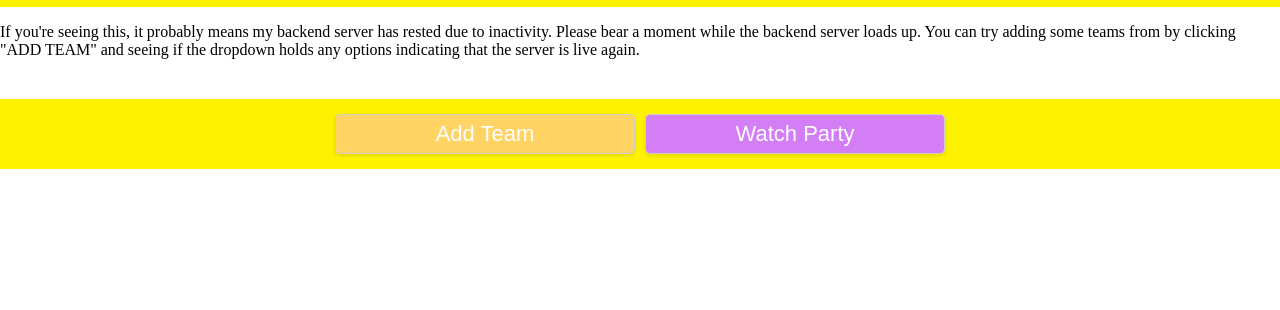
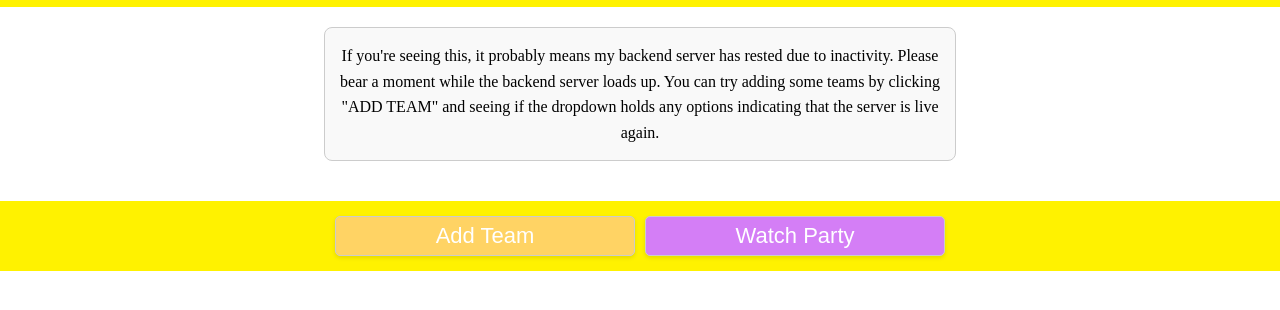
Before and after one commit to voltro33/TeamBookV2, a plain HTML site: page index.html in a window 1280 px wide. Shown: the part 150-460 px from the top of the page. Drawn offline with Linux system fonts and the light colour scheme.

Commit message:
Update index.html
made the p tag aligned and fitted.

```diff
--- a/index.html
+++ b/index.html
@@ -24,8 +24,10 @@
         <a href="purpose.html"><h1 class="title">TeamBook</h1></a>
     </header>
 
-   <p id="hiddenId"> If you're seeing this, it probably means my backend server has rested due to inactivity. Please bear a moment while the backend server loads up. You can try adding some teams from by clicking "ADD TEAM" and seeing if the dropdown holds any options indicating that the server is live again.
-     </p>
+    <p id="hiddenId" style="text-align: center; margin: 20px auto; font-size: 16px; line-height: 1.6; max-width: 600px; background-color: #f9f9f9; padding: 15px; border: 1px solid #ccc; border-radius: 8px;">
+    If you're seeing this, it probably means my backend server has rested due to inactivity. Please bear a moment while the backend server loads up. You can try adding some teams by clicking "ADD TEAM" and seeing if the dropdown holds any options indicating that the server is live again.
+</p>
+
 
     <div id="card-container">
 
```
